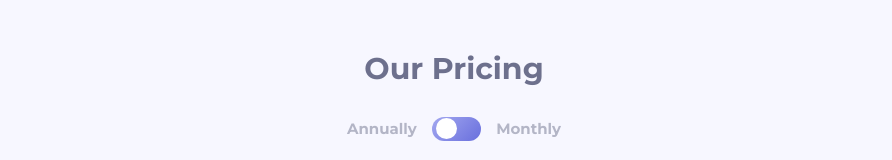
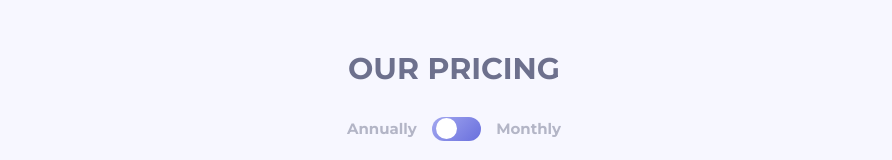
Before and after one commit to ANJUWATHLEY/Internship, a plain HTML site: page index.html in a window 1280 px wide. Shown: the top 160 px of the page, without its empty margins (186-1078 px from the left). Drawn offline with Linux system fonts and the light colour scheme; a script that the page names is missing.

Commit message:
commit message

```diff
--- a/index.html
+++ b/index.html
@@ -14,7 +14,7 @@
 
 <body>
   <header>
-    <h1>Our Pricing</h1>
+    <h1>OUR PRICING</h1>
     <div class="toggle">
       <label>Annually </label>
       <div class="toggle-btn">
```
Also changed, not shown: demo.html (added).
